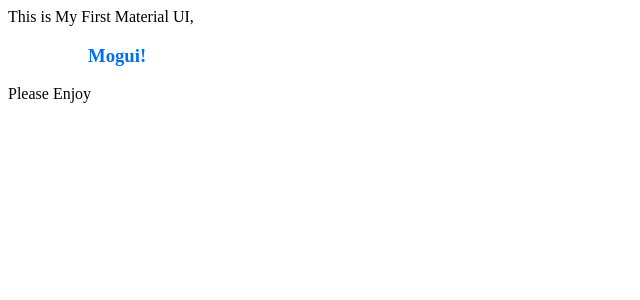
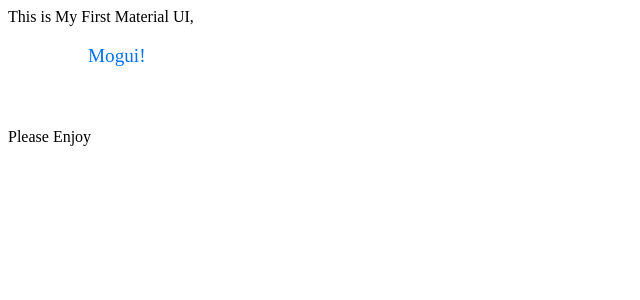
Before and after one commit to momogoyo/mogui, a Next.js app: page / in a window 1280 px wide. Shown: the top 300 px of the page, without its empty margins (0-640 px from the left). Built offline with nearby package versions, Linux system fonts and the light colour scheme.

Commit message:
🐛 Child.tsx classNames 추가

```diff
--- a/components/Text/Child.tsx
+++ b/components/Text/Child.tsx
@@ -39,20 +39,26 @@
   const Component = tag as TextElement
   const theme = useTheme()
   const { SCALES, getScaleProps } = useScale()
-  const color = useMemo(() => getTypeColor(type, theme.palette), [type, theme.palette])
+  const font = getScaleProps('font')
   const px = getScaleProps(['padding', 'paddingLeft', 'paddingRight', 'pl', 'pr', 'px'])
   const py = getScaleProps(['padding', 'paddingTop', 'paddingBottom', 'pt', 'pb', 'py'])
+  const mx = getScaleProps(['margin', 'marginLeft', 'marginRight', 'ml', 'mr', 'mx'])
+  const my = getScaleProps(['margin', 'marginTop', 'marginBottom', 'mt', 'mb', 'my'])
+  const color = useMemo(() => getTypeColor(type, theme.palette), [type, theme.palette])
   const classNames = useMemo(() => {
     const keys = [
       { value: px, className: 'px' },
-      { value: py, className: 'py' }
+      { value: py, className: 'py' },
+      { value: mx, className: 'mx' },
+      { value: my, className: 'my' },
+      { value: font, className: 'font' },
     ]
     const scaleClassNames = keys.reduce((prev, next) => {
       if (typeof next.value === 'undefined') return prev
       return `${prev} ${next.className}`
     }, '')
     return `${scaleClassNames} ${className}`.trim()
-  }, [px, py, className])
+  }, [px, py, mx, my, font, className])
 
   return (
     <Component
@@ -64,14 +70,27 @@
       <style jsx>{`
         ${tag} {
           color: ${color};
+          width: ${SCALES.width(1, 'auto')};
+          height: ${SCALES.height(1, 'auto')};
+        }
+        .font {
+          font-size: ${SCALES.font(1, 'inherit')};
         }
         .px {
-          padding-left: ${SCALES.pl(0, 'revert')};
-          padding-right: ${SCALES.pr(0, 'revert')};
+          padding-left: ${SCALES.pl(0, 'unset')};
+          padding-right: ${SCALES.pr(0, 'unset')};
         }
         .py {
-          padding-top: ${SCALES.pt(0, 'revert')};
-          padding-bottom: ${SCALES.pb(0, 'revert')};
+          padding-top: ${SCALES.pt(0, 'unset')};
+          padding-bottom: ${SCALES.pb(0, 'unset')};
+        }
+        .mx {
+          margin-left: ${SCALES.ml(0, 'unset')};
+          margin-right: ${SCALES.mr(0, 'unset')};
+        }
+        .my {
+          margin-top: ${SCALES.mt(0, 'unset')};
+          margin-bottom: ${SCALES.mb(0, 'unset')};
         }
       `}</style>
     </Component>
--- a/pages/index.tsx
+++ b/pages/index.tsx
@@ -13,7 +13,7 @@
         <div>
           This is My First Material UI,
           {/* @ts-ignore */}
-          <Text h3 type="success" pl="5" mr="20" font="30" width="500" height="230">Mogui!</Text>
+          <Text p type="success" pl="5" mr="2" font="1.2" width="10" height="4">Mogui!</Text>
           Please Enjoy
         </div>
       </div>
```
